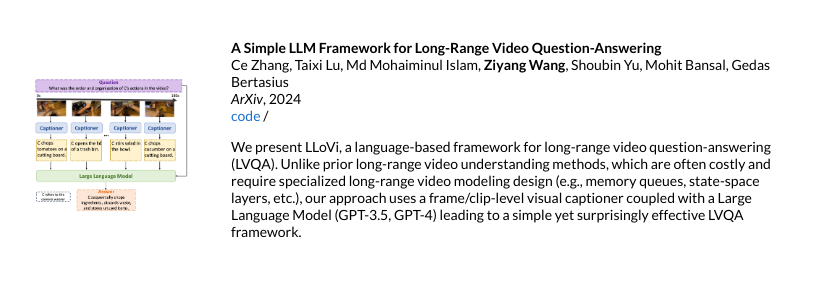
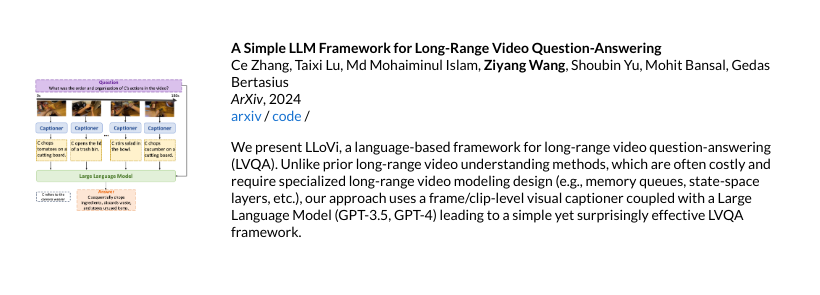
Before and after one commit to ZiyangW2000/ZiyangW2000.github.io, a Jekyll site: the page built from _posts/2017-03-16-cs371.markdown, in a window 1280 px wide. Shown: the part 927-1222 px from the top of the page, without its empty margins (229-1049 px from the left). Built offline with Jekyll 4.4.1, drawn with Linux system fonts in a browser that asks for light colours.

Commit message:
Update 2017-06-10-cs234.markdown

```diff
--- a/_posts/2017-06-10-cs234.markdown
+++ b/_posts/2017-06-10-cs234.markdown
@@ -7,7 +7,7 @@ categories: research
 author: "Ce Zhang, Taixi Lu, Md Mohaiminul Islam, Ziyang Wang, Shoubin Yu, Mohit Bansal, Gedas Bertasius"
 authors: "Ce Zhang, Taixi Lu, Md Mohaiminul Islam, <strong>Ziyang Wang</strong>, Shoubin Yu, Mohit Bansal, Gedas Bertasius"
 venue: "ArXiv"
-ArXiv: https://arxiv.org/abs/2312.17235
+arxiv: https://arxiv.org/abs/2312.17235
 code: https://github.com/CeeZh/LLoVi
 ---
 We present LLoVi, a language-based framework for long-range video question-answering (LVQA). Unlike prior long-range video understanding methods, which are often costly and require specialized long-range video modeling design (e.g., memory queues, state-space layers, etc.), our approach uses a frame/clip-level visual captioner coupled with a Large Language Model (GPT-3.5, GPT-4) leading to a simple yet surprisingly effective LVQA framework.
```
